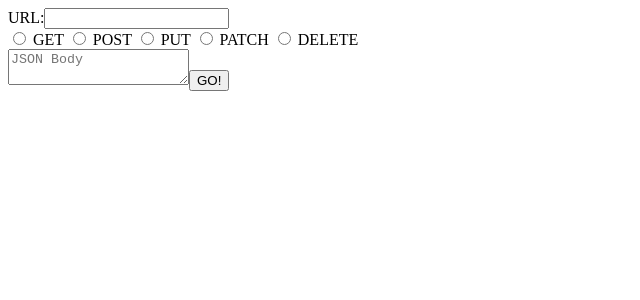
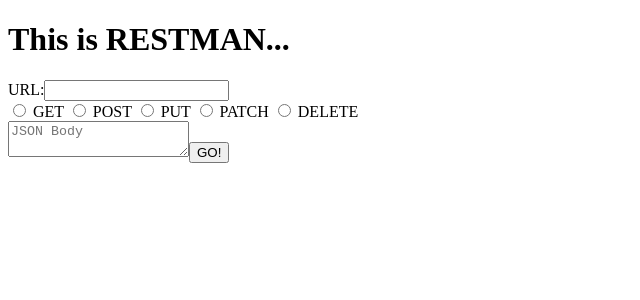
Before and after one commit to thisisjoshford/restman, a React app: page / in a window 1280 px wide. Shown: the top 300 px of the page, without its empty margins (0-640 px from the left). Built offline with nearby package versions, Linux system fonts and the light colour scheme.

Commit message:
header render

```diff
--- a/src/components/App/App.jsx
+++ b/src/components/App/App.jsx
@@ -1,8 +1,12 @@
 import React from 'react';
 import Form from '../Form/Form';
+import Header from '../Header/Header';
 
 export default function App() {
   return (
-    <Form/>
+    <>
+      <Header/>
+      <Form/>
+    </>
   );
 }
--- a/src/components/Header/Header.jsx
+++ b/src/components/Header/Header.jsx
@@ -1,7 +1,7 @@
 import React from 'react';
 
 const Header = () => (
-  <h1>RESTMAN</h1>
+  <h1>This is RESTMAN...</h1>
 );
 
 export default Header;
```
